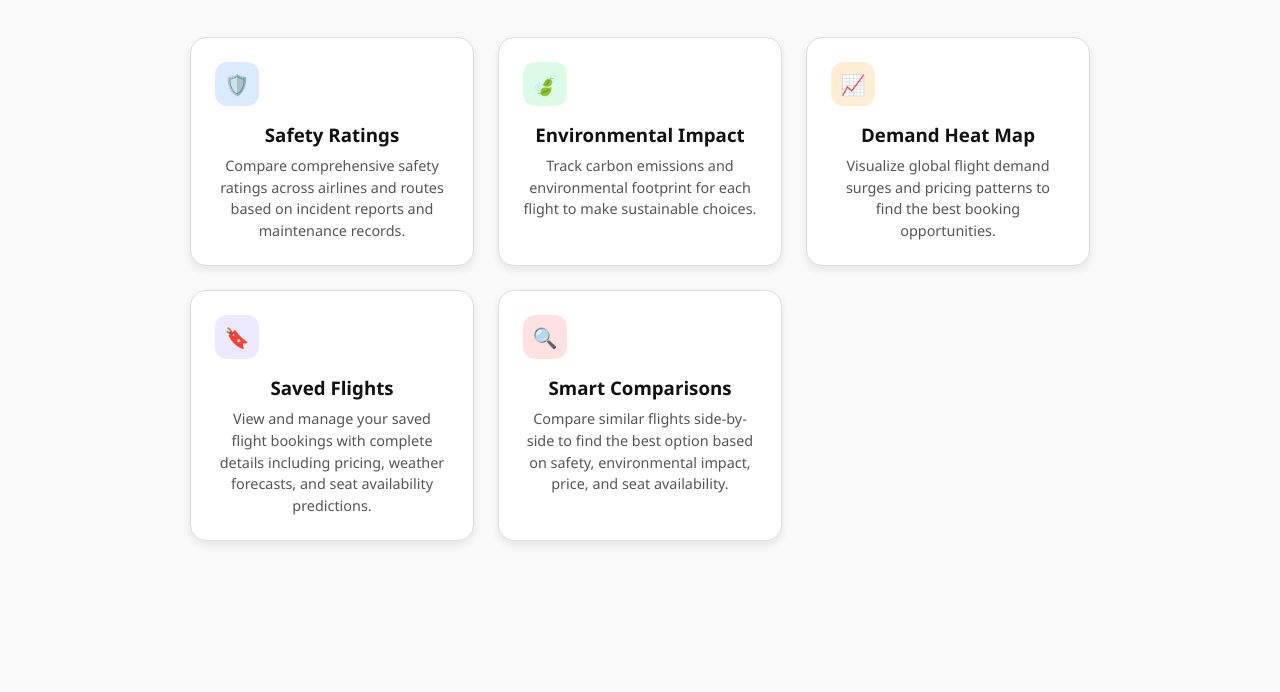
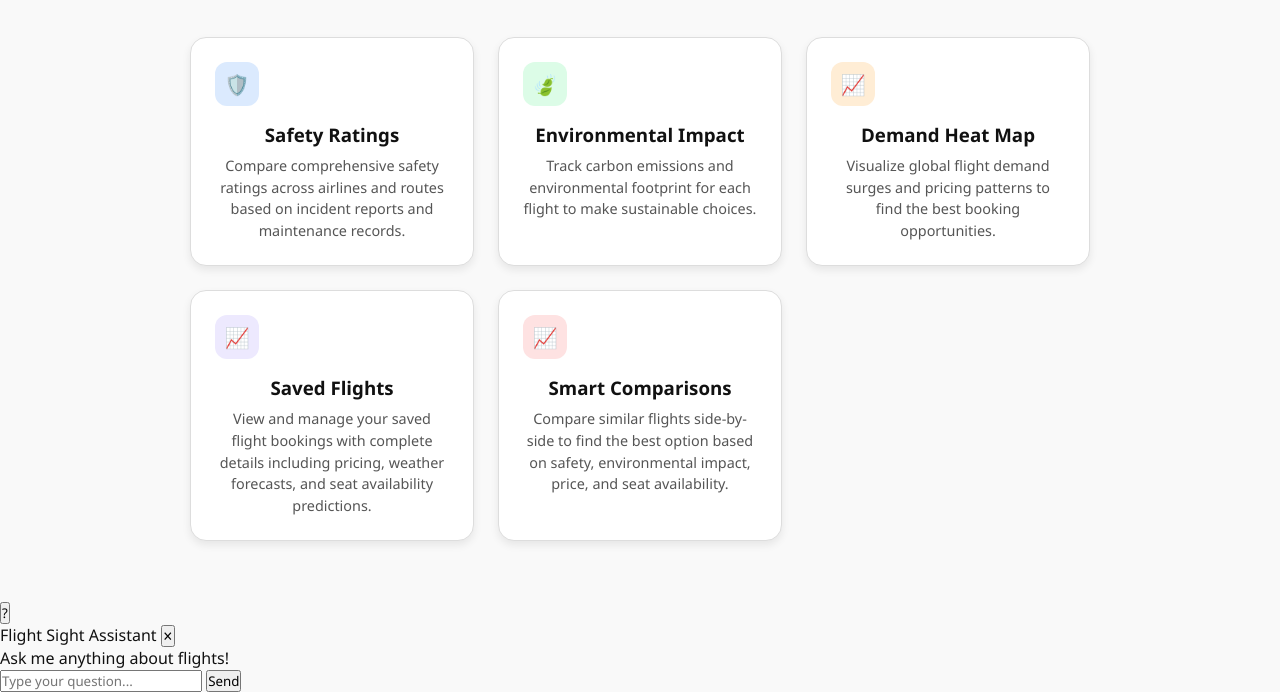
Before and after one commit to ZaryaA101/FlightSight, a website: page frontend/html/homePage.html in a window 1280 px wide. Shown: the part 601-1293 px from the top of the page. Before the commit the page ends 1202 px from the top, so only its background shows below. Drawn offline with Linux system fonts and the light colour scheme.

Commit message:
Refactor homePage.html structure and content

```diff
--- a/frontend/html/homePage.html
+++ b/frontend/html/homePage.html
@@ -1,13 +1,13 @@
 <!DOCTYPE html>
 <html lang="en">
   <head>
-  <meta charset="UTF-8">
-  <meta name="viewport" content="width=device-width, initial-scale=1.0">
+    <meta charset="UTF-8" />
+    <meta name="viewport" content="width=device-width, initial-scale=1.0" />
     <title>Flight Sight</title>
-  <link rel="stylesheet" href="../css/styles.css">
+    <link rel="stylesheet" href="../css/styles.css" />
   </head>
+
   <body>
-  <!-- Navbar -->
     <header class="navbar">
       <div class="logo">✈️ Flight Sight</div>
       <nav>
@@ -17,7 +17,6 @@
       </nav>
     </header>
 
-  <!-- Hero Section -->
     <section class="hero">
       <div class="hero-content">
         <h1>Find Your Perfect Flight</h1>
@@ -27,43 +26,79 @@
       </div>
     </section>
 
-  <!-- Why Choose Section -->
     <section class="why">
       <h2>Why Choose Flight Sight?</h2>
-    <p class="subtitle">We provide comprehensive insights to help you make informed travel decisions</p>
+      <p class="subtitle">
+        We provide comprehensive insights to help you make informed travel
+        decisions
+      </p>
 
       <div class="cards">
         <div class="card">
           <div class="icon blue">🛡️</div>
           <h3>Safety Ratings</h3>
-        <p>Compare comprehensive safety ratings across airlines and routes based on incident reports and maintenance records.</p>
+          <p>
+            Compare comprehensive safety ratings across airlines and routes
+            based on incident reports and maintenance records.
+          </p>
         </div>
 
         <div class="card">
           <div class="icon green">🍃</div>
           <h3>Environmental Impact</h3>
-        <p>Track carbon emissions and environmental footprint for each flight to make sustainable choices.</p>
+          <p>
+            Track carbon emissions and environmental footprint for each flight
+            to make sustainable choices.
+          </p>
         </div>
 
         <div class="card">
           <div class="icon orange">📈</div>
           <h3>Demand Heat Map</h3>
-        <p>Visualize global flight demand surges and pricing patterns to find the best booking opportunities.</p>
+          <p>
+            Visualize global flight demand surges and pricing patterns to find
+            the best booking opportunities.
+          </p>
         </div>
 
         <div class="card">
-        <div class="icon purple">🔖</div>
+          <div class="icon purple">📈</div>
           <h3>Saved Flights</h3>
-        <p>View and manage your saved flight bookings with complete details including pricing, weather forecasts, and seat availability predictions.</p>
+          <p>
+            View and manage your saved flight bookings with complete details
+            including pricing, weather forecasts, and seat availability
+            predictions.
+          </p>
         </div>
 
         <div class="card">
-        <div class="icon red">🔍</div>
+          <div class="icon red">📈</div>
           <h3>Smart Comparisons</h3>
-        <p>Compare similar flights side-by-side to find the best option based on safety, environmental impact, price, and seat availability.</p>
+          <p>
+            Compare similar flights side-by-side to find the best option based
+            on safety, environmental impact, price, and seat availability.
+          </p>
         </div>
       </div>
     </section>
+    <button id="ai-button" class="ai-button">?</button>
+
+    <!-- AI Assistant Popup -->
+    <div id="ai-box" class="ai-box hidden">
+      <div class="ai-header">
+        <span>Flight Sight Assistant</span>
+        <button id="ai-close" class="ai-close">✕</button>
+      </div>
+
+      <div class="ai-messages">
+        <p class="ai-placeholder">Ask me anything about flights!</p>
+      </div>
+
+      <div class="ai-input-row">
+        <input type="text" id="ai-input" placeholder="Type your question..." />
+        <button id="ai-send">Send</button>
+      </div>
+    </div>
 
     <script src="../js/script.js"></script>
   </body>
```
Lines whose indentation alone changed are shown as unchanged.
